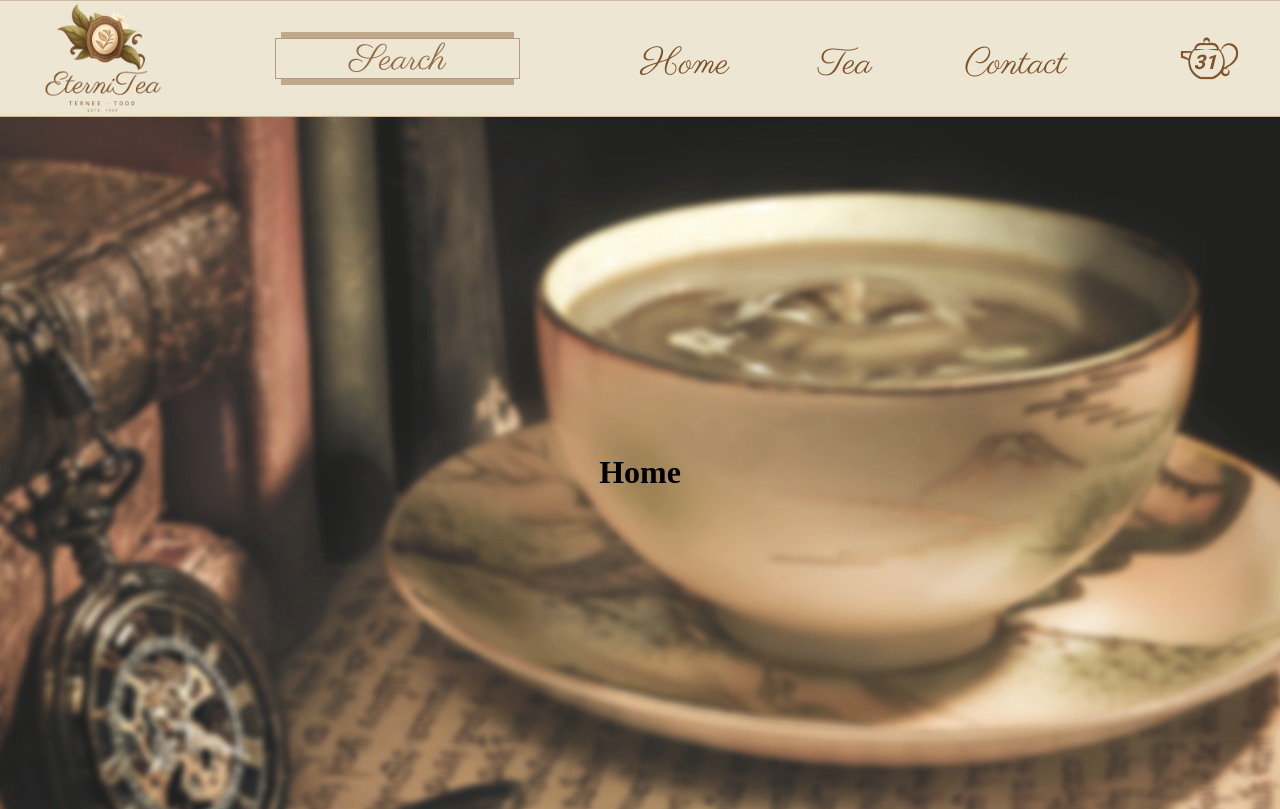
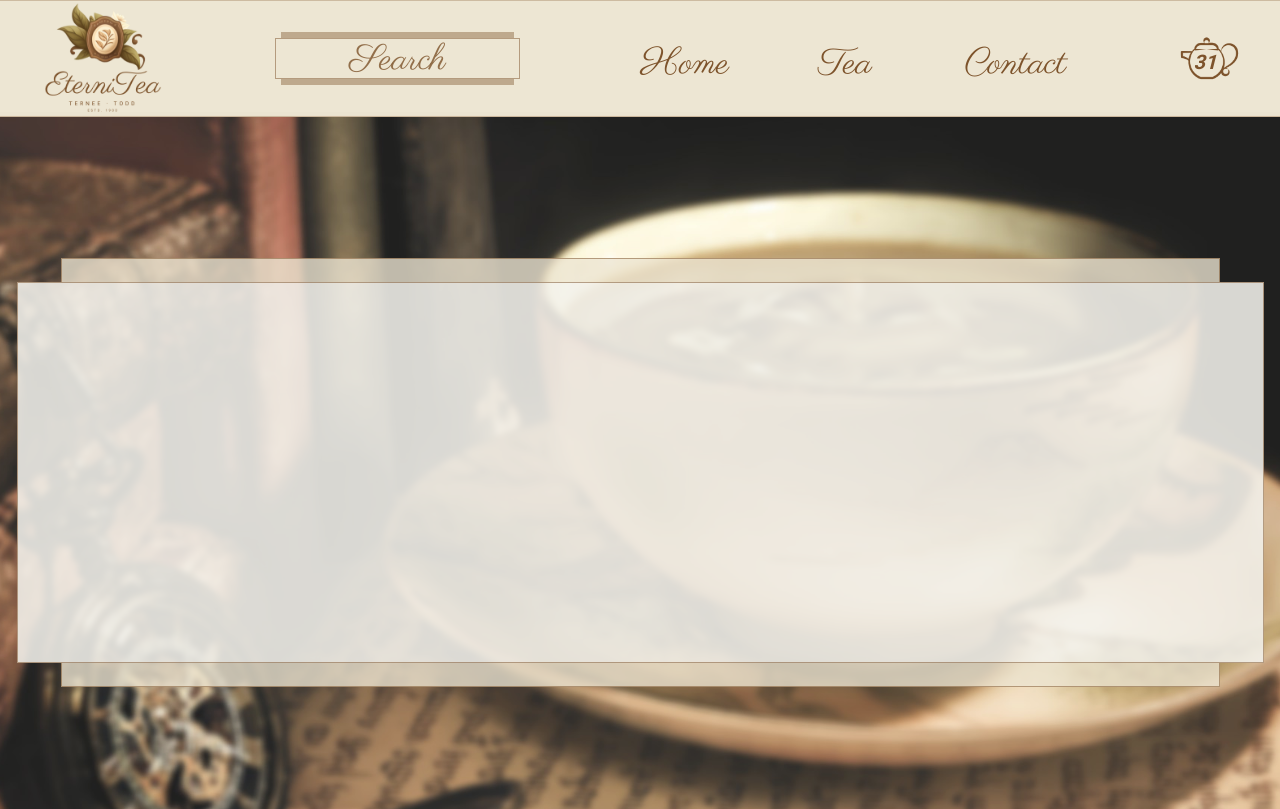
Before and after one commit to octavian-sn/shopping-cart, a React (Create React App) app: page / in a window 1280 px wide. Shown: the top 809 px of the page. Built offline with nearby package versions, Linux system fonts and the light colour scheme.

Commit message:
Add FancyWindow component

```diff
--- a/package.json
+++ b/package.json
@@ -6,6 +6,7 @@
     "@testing-library/jest-dom": "^5.16.5",
     "@testing-library/react": "^13.4.0",
     "@testing-library/user-event": "^13.5.0",
+    "prop-types": "^15.8.1",
     "react": "^18.2.0",
     "react-dom": "^18.2.0",
     "react-router-dom": "^6.8.2",
--- a/src/Context.js
+++ b/src/Context.js
@@ -9,8 +9,7 @@ function ContextProvider({ children }) {
     setItems(data);
   }, []);
 
-  console.log(items);
-  return <Context.Provider value={items}>{children}</Context.Provider>;
+  return <Context.Provider value={{ items }}>{children}</Context.Provider>;
 }
 
 export { Context, ContextProvider };
--- a/src/Pages/Home.js
+++ b/src/Pages/Home.js
@@ -1,10 +1,13 @@
 import React from 'react';
+import FancyWindow from '../components/FancyWindow';
 
 function Home() {
   return (
-    <div>
-      <h1>Home</h1>
-    </div>
+    <>
+      <FancyWindow size="big">
+        <div className="home-page"></div>
+      </FancyWindow>
+    </>
   );
 }
 
--- /dev/null
+++ b/src/components/FancyWindow.js
@@ -0,0 +1,18 @@
+import React from 'react';
+import '../styles/fancy-window.css';
+import PropTypes from 'prop-types';
+
+function FancyWindow({ size, children }) {
+  return (
+    <div className={`fancy-window ${size}`}>
+      <div className="upper border"></div>
+      <div className="content">{children}</div>
+      <div className="lower border"></div>
+    </div>
+  );
+}
+
+export default FancyWindow;
+
+// FancyWindow.defaultProps = { size: 'big' };
+FancyWindow.propTypes = { size: PropTypes.oneOf(['big', 'small']).isRequired };
--- a/src/components/Header.js
+++ b/src/components/Header.js
@@ -2,12 +2,10 @@ import React from 'react';
 import { Link } from 'react-router-dom';
 import logo from '../assets/tea/logo.png';
 import '../styles/header.css';
-import { ContextProvider } from '../Context';
+import { Context } from '../Context';
 import { useContext } from 'react';
 
 function Header(props) {
-  // const test = useContext(ContextProvider);
-
   return (
     <header className="header">
       <img src={logo} className="app-logo" alt="logo"></img>
--- /dev/null
+++ b/src/styles/fancy-window.css
@@ -0,0 +1,43 @@
+.fancy-window {
+  display: flex;
+  flex-direction: column;
+  justify-content: center;
+  align-items: center;
+}
+/* Decorating Borders */
+.fancy-window .border {
+  background-color: rgba(237, 230, 211, 0.78);
+  border: 1px solid rgba(125, 83, 43, 0.52);
+}
+.fancy-window .upper {
+  border-bottom: none;
+}
+.fancy-window .lower {
+  border-top: none;
+}
+/* Content window */
+.fancy-window .content {
+  background-color: rgba(244, 243, 237, 0.87);
+  border: 1px solid rgba(125, 83, 43, 0.52);
+}
+
+/* 'Big' size for 'home' and 'tea' pages */
+.fancy-window.big .border {
+  width: 1159px;
+  height: 24px;
+}
+.fancy-window.big .content {
+  width: 1247px;
+  min-height: 381px;
+}
+
+/* 'Small' size for single item popup */
+
+.fancy-window.small .border {
+  width: 510px;
+  height: 20px;
+}
+.fancy-window.small .content {
+  width: 572px;
+  min-height: 305px;
+}
```
Also changed, not shown: src/components/Item.js (deleted), src/components/Popup.js (added), src/styles/home-page.css (added), 1 other file (tests, documents, lock files or other folders).
